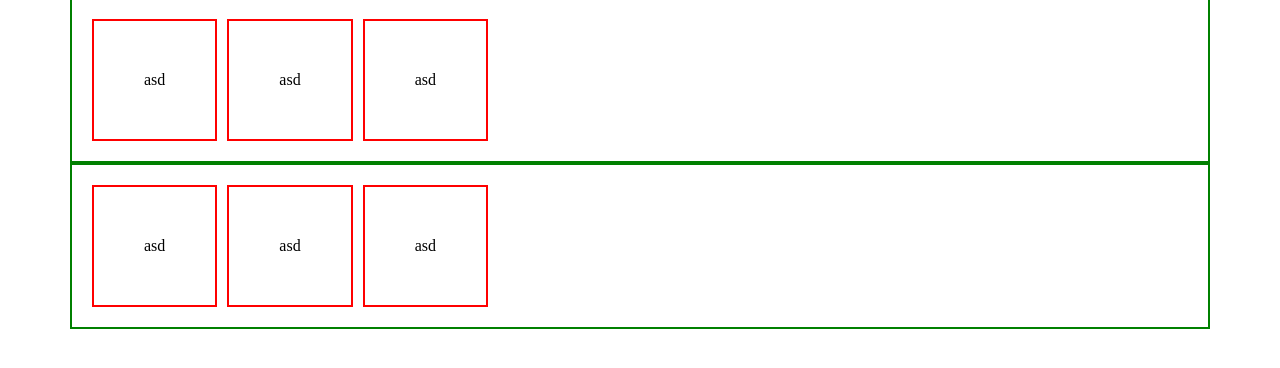
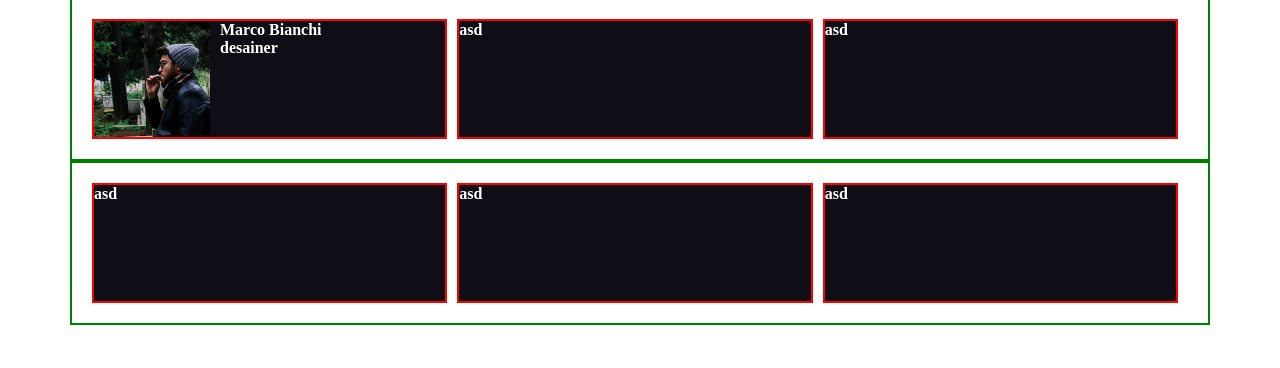
Before and after one commit to GianmarcoBramucci/html-css-float-cards, a plain HTML site: page index.html in a window 1280 px wide. Shown: the part 94-462 px from the top of the page. Drawn offline with Linux system fonts and the light colour scheme.

Commit message:
add file and fix

```diff
--- a/css/style.css
+++ b/css/style.css
@@ -4,6 +4,7 @@
     margin: 0;
     padding: 0;
 }
+/* general */
 header, main{
     text-align: center;
     margin-left: 70px;
@@ -14,11 +15,23 @@ header, main{
     padding: 20px;
     overflow: auto;
     clear: both;
+    display: flex;
+    justify-content: center;
 }
 
 .inner-container {
+    width: 430px;
+    height: 120px;
     margin-right: 10px;
-    padding: 50px;
     float: left;
     border: 2px solid red;
+    background-color: #0f0e17;
+    color: white;
+    font-weight: bold;
+    text-align: left;
 }
+img{
+    height: 100%;
+    float: left;
+    margin-right:10px;
+}
--- a/index.html
+++ b/index.html
@@ -17,7 +17,9 @@
         <div class="container">
 
             <div class="inner-container">
-                <p>asd</p>
+                <img src="./img/male1.png" alt="prima foto">
+                <h4>Marco Bianchi</h4>
+                <p>desainer</p>
             </div>
 
             <div class="inner-container">
```
Also changed, not shown: img/female1.png (added), img/female2.png (added), img/female3.png (added), img/male1.png (added), img/male2.png (added), img/male3.png (added).
